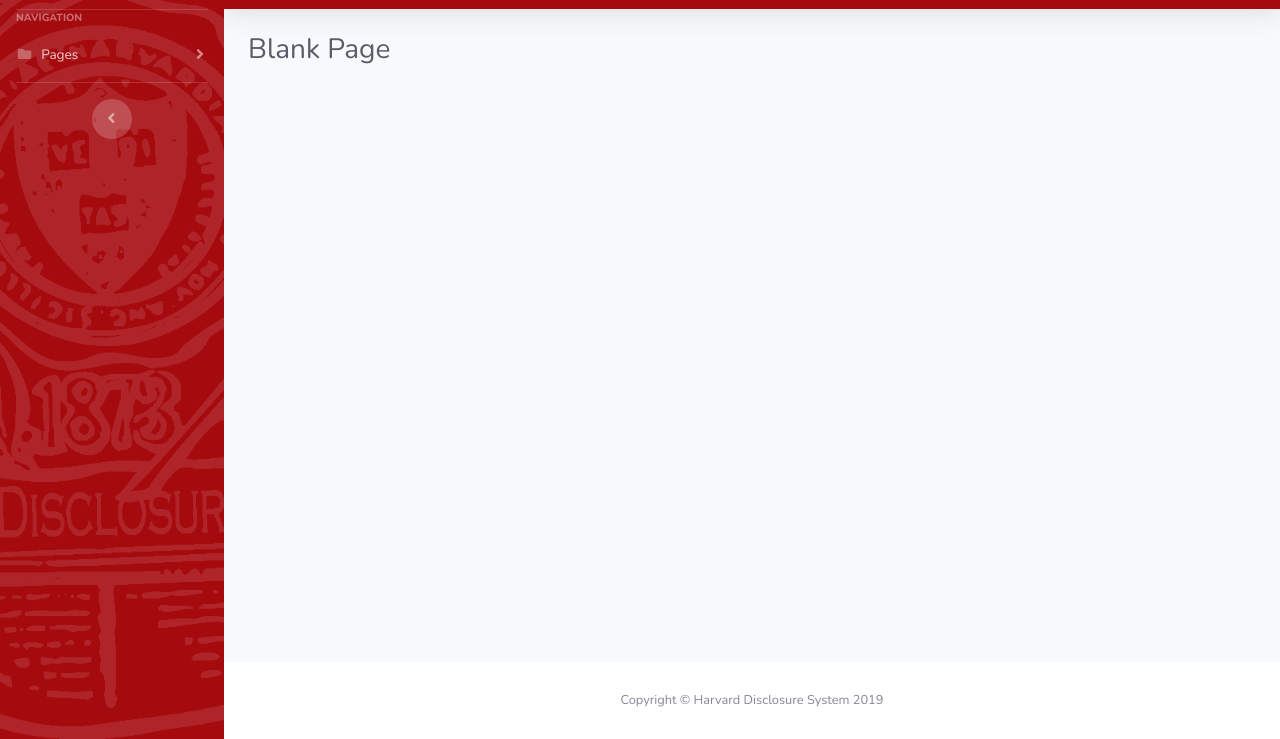
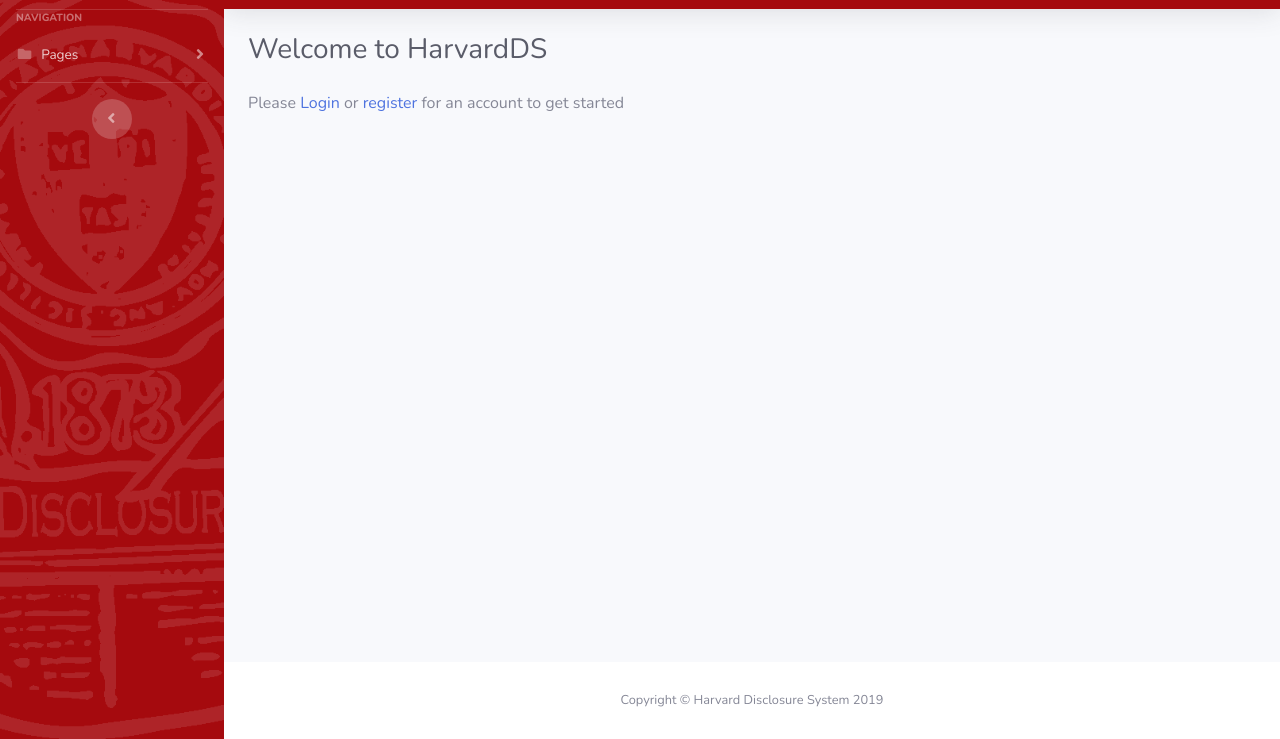
Before and after one commit to harvardds/harvardds.github.io, a website with bundled scripts: page index.html in a window 1280 px wide. Shown: the part 61-800 px from the top of the page. Built offline with nearby package versions, Linux system fonts and the light colour scheme.

Commit message:
added text to welcome page

```diff
--- a/index.html
+++ b/index.html
@@ -31,7 +31,8 @@
                 <!-- Begin Page Content -->
                 <div class="container-fluid">
                     <!-- Page Heading -->
-                    <h1 class="h3 mb-4 text-gray-800">Blank Page</h1>
+                    <h1 class="h3 mb-4 text-gray-800">Welcome to HarvardDS</h1>
+                    <p>Please <a href="https://harvardds.github.io/index.html#login">Login</a> or <a href="">register</a> for an account to get started</p>
                 </div>
                 <!-- /.container-fluid -->
             </div>
```
